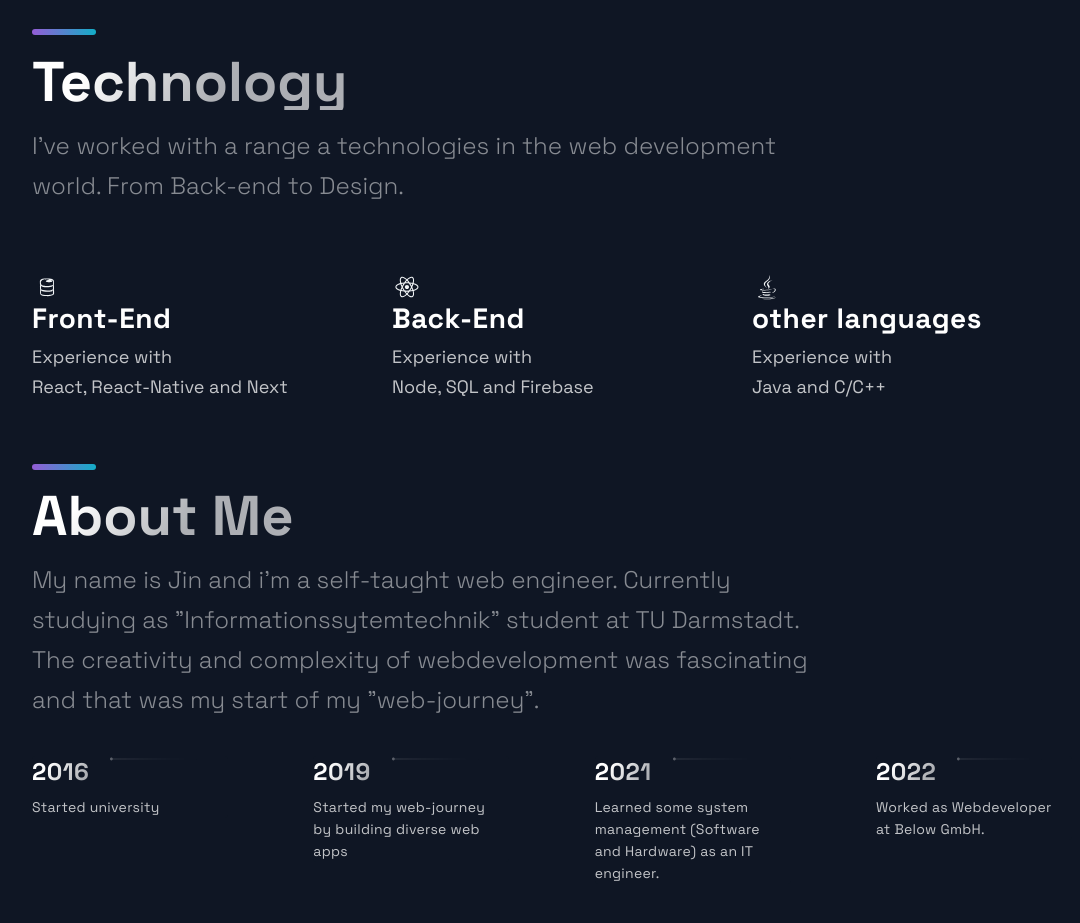
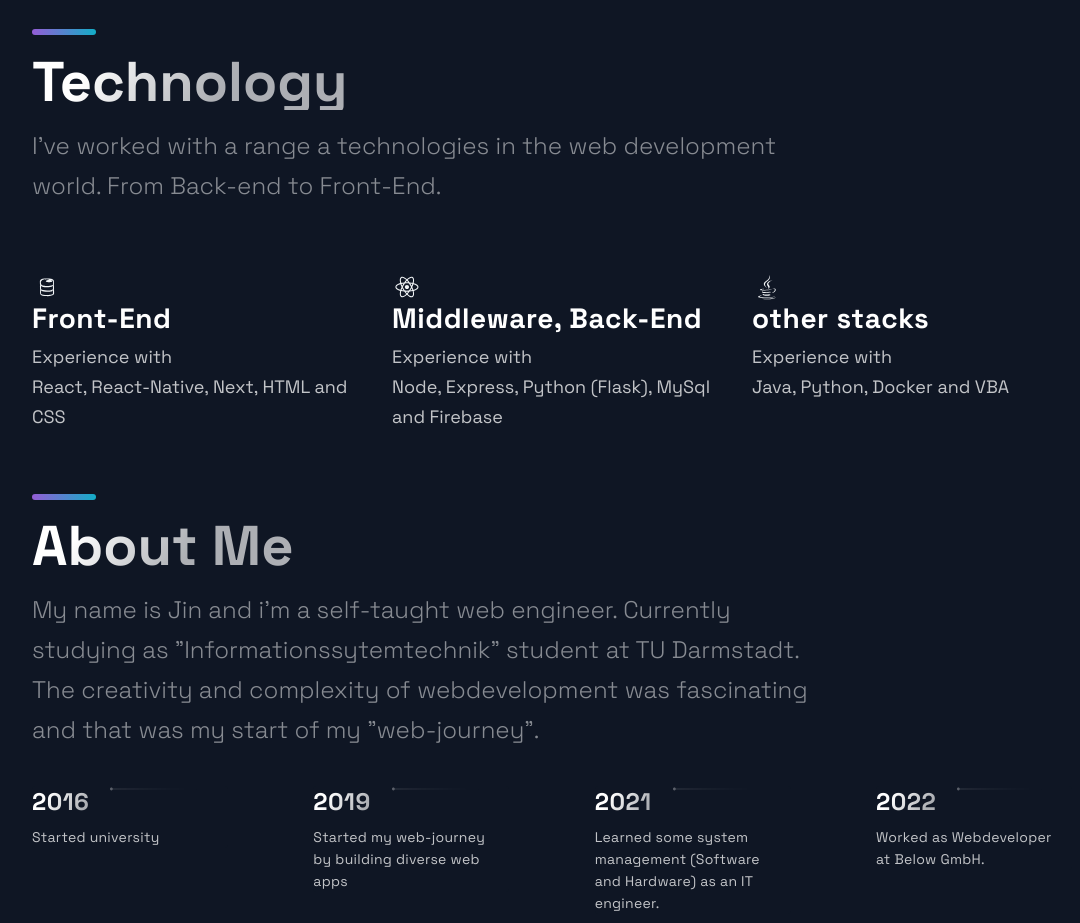
Before and after one commit to SJinKim/Portfolio-Website, a Next.js app: page / in a window 1280 px wide. Shown: the part 2240-3163 px from the top of the page, without its empty margins (88-1168 px from the left). Built offline with nearby package versions, Linux system fonts and the light colour scheme.

Commit message:
slight changes to text

```diff
--- a/src/components/Technologies/Technologies.js
+++ b/src/components/Technologies/Technologies.js
@@ -1,18 +1,7 @@
 import React from 'react'
 import { DiFirebase, DiReact, DiJava } from 'react-icons/di'
-import {
-  Section,
-  SectionDivider,
-  SectionText,
-  SectionTitle,
-} from '../../styles/GlobalComponents'
-import {
-  List,
-  ListContainer,
-  ListItem,
-  ListParagraph,
-  ListTitle,
-} from './TechnologiesStyles'
+import { Section, SectionDivider, SectionText, SectionTitle } from '../../styles/GlobalComponents'
+import { List, ListContainer, ListItem, ListParagraph, ListTitle } from './TechnologiesStyles'
 
 const Technologies = () => (
   <Section id='tech'>
@@ -20,8 +9,7 @@ const Technologies = () => (
     <br />
     <SectionTitle>Technology</SectionTitle>
     <SectionText>
-      I've worked with a range a technologies in the web development world. From
-      Back-end to Design.
+      I've worked with a range a technologies in the web development world. From Back-end to Front-End.
     </SectionText>
     <List>
       <ListItem>
@@ -29,25 +17,25 @@ const Technologies = () => (
         <ListContainer>
           <ListTitle>Front-End</ListTitle>
           <ListParagraph>
-            Experience with <br /> React, React-Native and Next
+            Experience with <br /> React, React-Native, Next, HTML and CSS
           </ListParagraph>
         </ListContainer>
       </ListItem>
       <ListItem>
         <DiReact size='3rem' />
         <ListContainer>
-          <ListTitle>Back-End</ListTitle>
+          <ListTitle>Middleware, Back-End</ListTitle>
           <ListParagraph>
-            Experience with <br /> Node, SQL and Firebase
+            Experience with <br /> Node, Express, Python (Flask), MySql and Firebase
           </ListParagraph>
         </ListContainer>
       </ListItem>
       <ListItem>
         <DiJava size='3rem' />
         <ListContainer>
-          <ListTitle>other languages</ListTitle>
+          <ListTitle>other stacks</ListTitle>
           <ListParagraph>
-            Experience with <br /> Java and C/C++
+            Experience with <br /> Java, Python, Docker and VBA
           </ListParagraph>
         </ListContainer>
       </ListItem>
```
